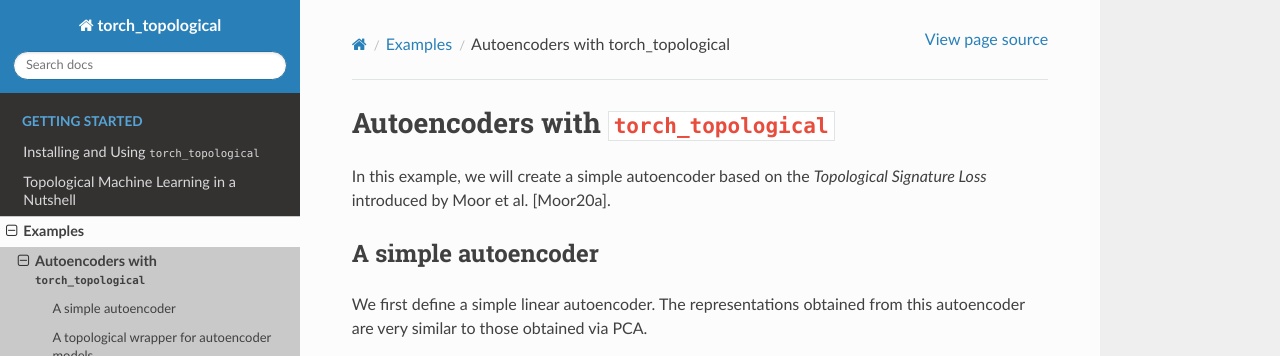
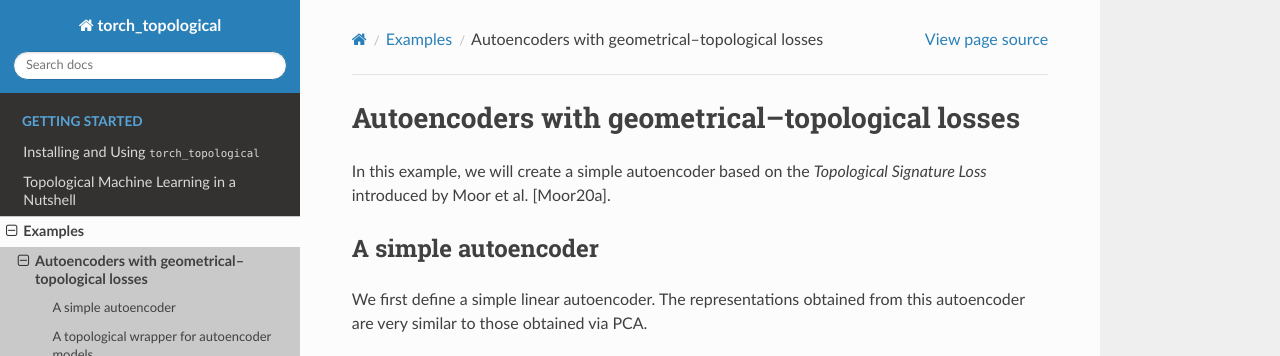
Before and after one commit to aidos-lab/pytorch-topological, a Sphinx documentation site: the page built from docs/source/examples/autoencoders.rst, in a window 1280 px wide and 900 px high, cut to the strip 0-356 px from the top of the window. Built offline with Sphinx 7.4.7 and the Read the Docs theme 2.0.0, drawn with Linux system fonts in a browser that asks for light colours; pages that are not in the unit, such as notebooks, are missing from menus.

Commit message:
Renamed autoencoders example

```diff
--- a/docs/source/examples/autoencoders.rst
+++ b/docs/source/examples/autoencoders.rst
@@ -1,5 +1,5 @@
-Autoencoders with ``torch_topological``
-=======================================
+Autoencoders with geometrical--topological losses
+=================================================
 
 In this example, we will create a simple autoencoder based on the
 *Topological Signature Loss* introduced by Moor et al. [Moor20a]_.
```
